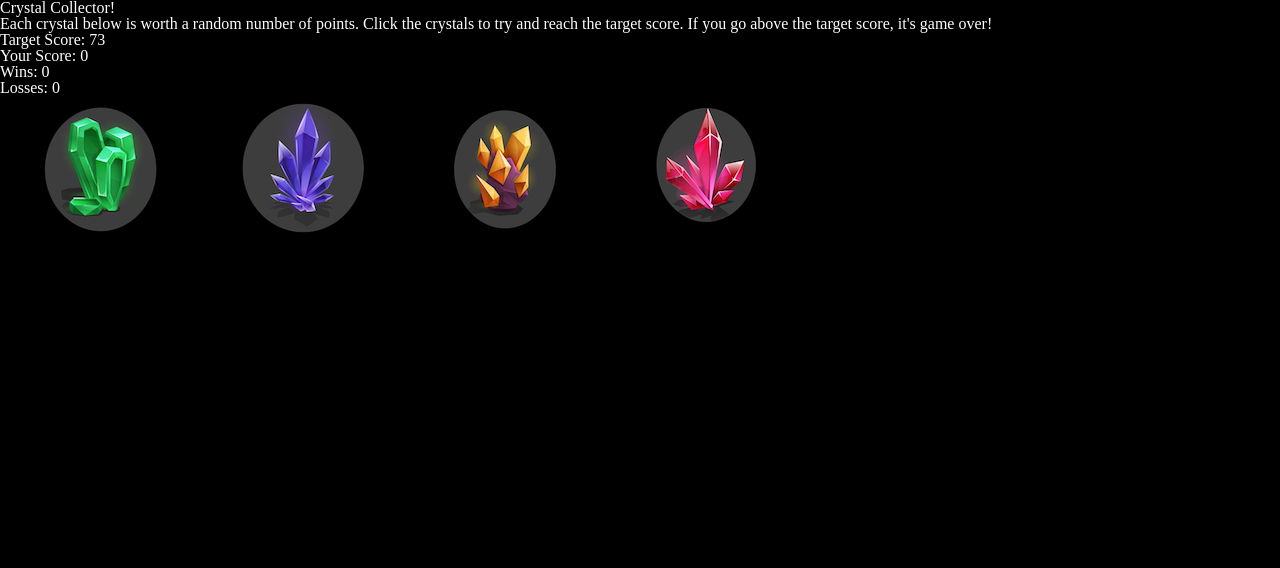
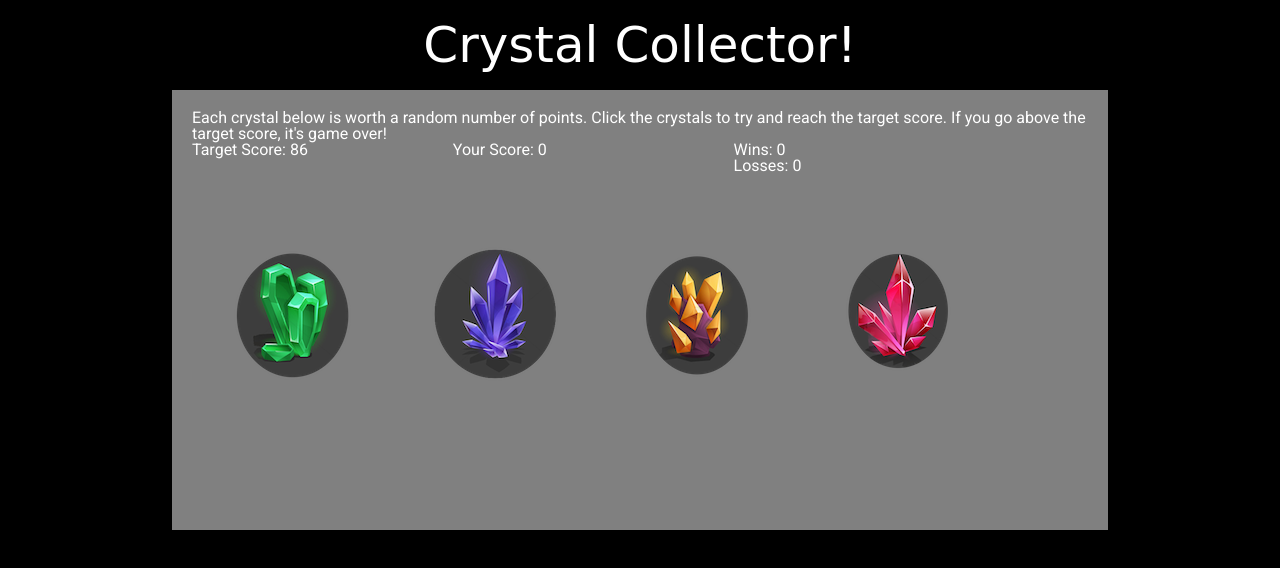
Before and after one commit to kmstern4/unit-4-game, a plain HTML site: page index.html in a window 1280 px wide. Drawn offline with nearby package versions, Linux system fonts and the light colour scheme; a web font is replaced by a local one.

Commit message:
started css layout

```diff
--- a/Assets/CSS/style.css
+++ b/Assets/CSS/style.css
@@ -1,3 +1,6 @@
+@import url('https://fonts.googleapis.com/css?family=Lily+Script+One');
+@import url('https://fonts.googleapis.com/css?family=Roboto');
+
 body {
     background: black;
     color: white;
@@ -6,3 +9,42 @@ body {
 img {
     float: left;
 }
+
+h1 {
+    width: 100%;
+    margin: 0 auto;
+    text-align: center;
+    padding: 20px 0px 20px 0px;
+    font-family: "Lily Script One", cursive;
+    font-size: 50px;
+}
+
+.container {
+    position: relative;
+    width: 70%;
+    margin: 0 auto;
+    background: grey;
+    height: 400px;
+    font-family: "Roboto", sans-serif;
+    padding: 20px;
+}
+
+.crystalDiv {
+    position: relative;
+    top: 100px;
+    width: 100%;
+}
+
+#targetScore {
+    position: absolute;
+}
+
+#currentScore {
+    position: absolute;
+    left: 30%;
+}
+
+#winsLosses {
+    position: absolute;
+    left: 60%;
+}
--- a/Assets/JavaScript/game.js
+++ b/Assets/JavaScript/game.js
@@ -23,12 +23,12 @@ var userScore = 0;
 var wins = 0;
 var losses = 0;
 var crystals ;
-var targetScoreRandom = Math.floor(Math.random() * 102) + 19;
+var targetScoreRandom;
 
 function startGame() {
     $(".crystalStyle").remove();
     userScore = 0;
-    // targetScoreRandom;
+    targetScoreRandom = Math.floor(Math.random() * 102) + 19;
     crystals = crystalSet();
     for (var key in crystals) {
         var crystalsDiv = $("<div>").attr("class", "crystalStyle").attr("data-crystal", key);
@@ -48,8 +48,6 @@ function clickEvent() {
     $(".crystalBtn").on("click", function () {
     console.log(this);
     console.log($(this).attr("worth"));
-    //add worth to userScore
-    //write new userScore
     var numWorth = parseInt($(this).attr("worth"));
     console.log(numWorth);
     console.log(userScore);
--- a/index.html
+++ b/index.html
@@ -10,15 +10,18 @@
     </head>
 
     <body>
-        <div class = "mainDiv">
-            <h1>Crystal Collector!</h1>
+        <h1>Crystal Collector!</h1>
+        <div class = "container">
+
             <p>Each crystal below is worth a random number of points. Click the crystals to try and reach the target score. If you go above the target score, it's game over!</p>
 
             <div class="numbersDiv">
-                <div id="targetScore">Target Score: </div>
-                <div id="currentScore">Your Score: </div>
-                <div id="wins">Wins: </div>
-                <div id="losses">Losses: </div>
+                <div id="targetScore"></div>
+                <div id="currentScore"></div>
+                <div id="winsLosses">
+                    <div id="wins"></div>
+                    <div id="losses"></div>
+                </div>
             </div>
             <div class="crystalDiv"></div>
         </div>
```
